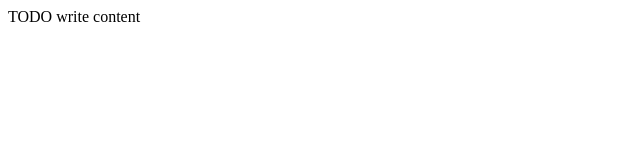
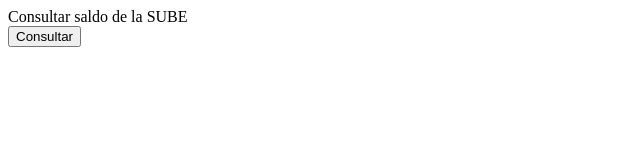
Before and after one commit to carlosrjpatino/Consulta-de-saldo, a plain HTML site: page ConsultasServidor/web/index.html in a window 1280 px wide. Shown: the whole page, without its empty margins (0-640 px from the left). Drawn offline with Linux system fonts and the light colour scheme.

Commit message:
Clase SUBE con metodo de consulta.

```diff
--- a/ConsultasServidor/web/index.html
+++ b/ConsultasServidor/web/index.html
@@ -1,9 +1,5 @@
 <!DOCTYPE html>
-<!--
-To change this license header, choose License Headers in Project Properties.
-To change this template file, choose Tools | Templates
-and open the template in the editor.
--->
+
 <html>
     <head>
         <title>TODO supply a title</title>
@@ -11,6 +7,9 @@ and open the template in the editor.
         <meta name="viewport" content="width=device-width, initial-scale=1.0">
     </head>
     <body>
-        <div>TODO write content</div>
+        <div>Consultar saldo de la SUBE</div>
+
+        <button id="consultarBtn">Consultar</button>
+        <script src="programa.js"></script>
     </body>
 </html>
--- /dev/null
+++ b/ConsultasServidor/web/programa.js
@@ -0,0 +1,12 @@
+class Sube{
+    static main(){
+        document.querySelector("#consultarBtn").setAttribute("onclick","Sube.consultar();");
+    }
+
+    static consultar(){
+        //Aca se hace la consulta
+        console.log("Aca se hace la consulta");
+    }
+}
+
+Sube.main();
```
